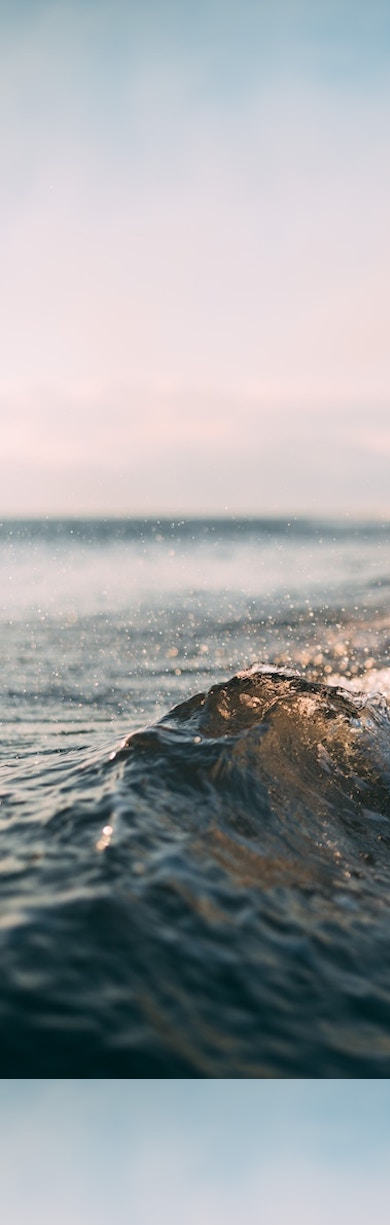
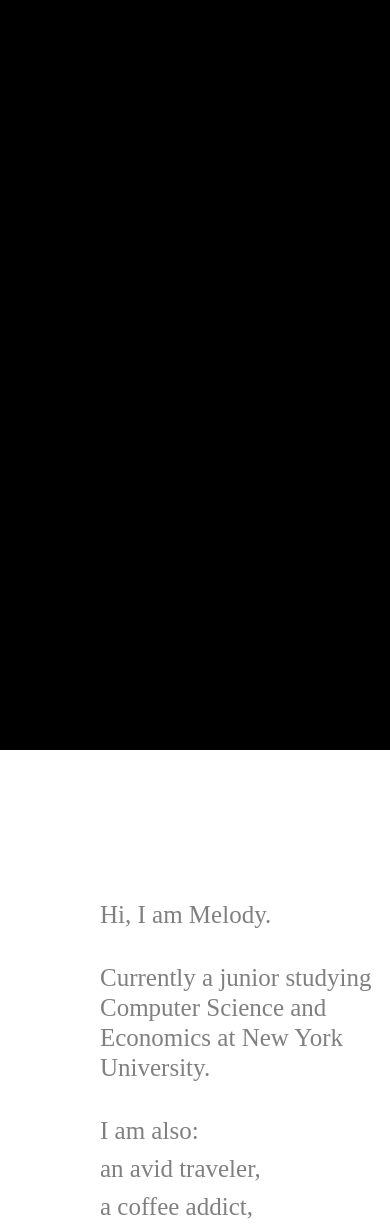
Before and after one commit to yuetyumelody/yuetyumelody.github.io, a plain HTML site: page index.html in a window 390 px wide. Shown: the top 1225 px of the page. Drawn offline with Linux system fonts and the light colour scheme.

Commit message:
updated resume and css

```diff
--- a/css/style.css
+++ b/css/style.css
@@ -22,7 +22,6 @@
 
 
 }
-
 #top-line{
     padding-top: 30%;
 }
@@ -56,23 +55,35 @@
 @media only screen and (max-width: 780px){
     .left-half{
         grid-area: left-half;
-        height: 1500px;
+        height: 750px;
         width: 500px;
+    }
+
+    .left-half h2{
+        font-size: 16px;
+        color: grahite;
     }
     .right-half{
         grid-area: right-half;
-        height: 1500px;
+        height: 750px;
         width: 500px;
-        background: url(../img/waves-bg-mobile.jpg)
+       background-color: black;
+       background-image: none;
     }
     .page-grid{
         display: grid;
-        grid-template-columns: 3000px;
-        grid-template-rows: 500px 500px;
+        grid-template-columns: 500px;
+        grid-template-rows: 750px 750px;
         grid-template-areas:
         "right-half"
         "left-half"
 
     }
 
+    button.navbar-toggler{
+        background-color: #52526c;
+        border-radius: 5px;
+        box-shadow: 1px 1px #979797;
+    }
+
 }
```
Also changed, not shown: 1 other file.
